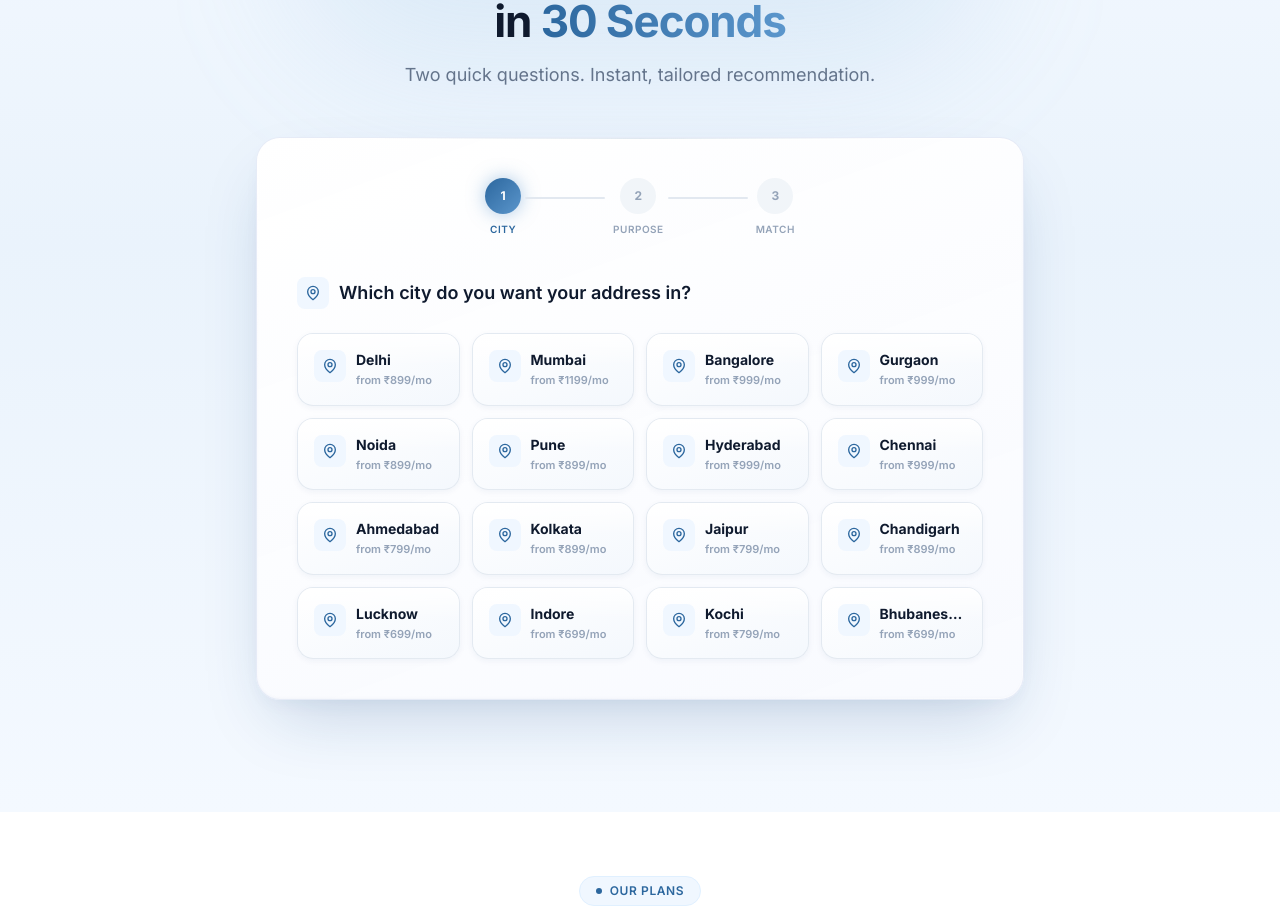
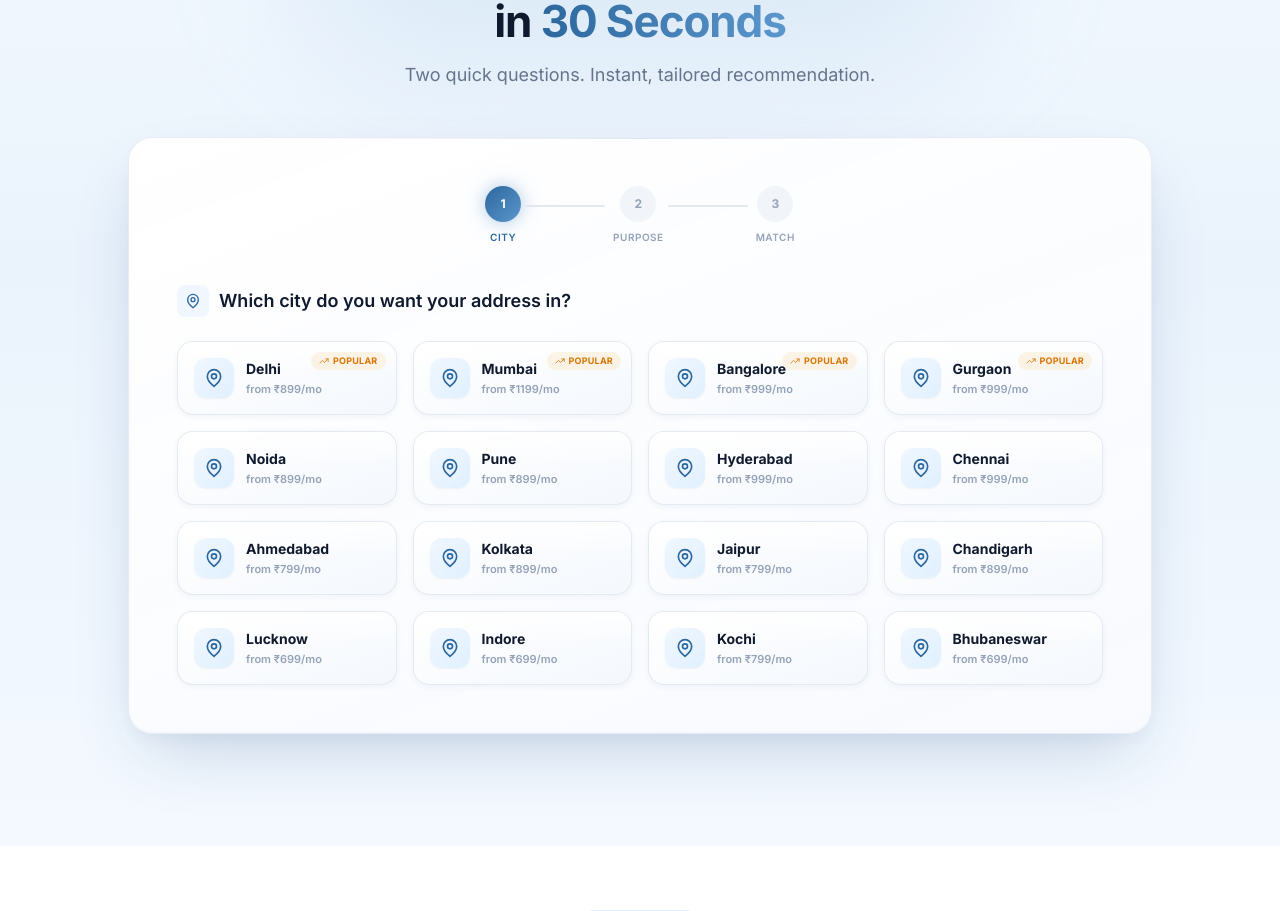
Before and after one commit to varunattricollab98/Website-, a React (Vite) app: page / in a window 1280 px wide. Shown: the part 1780-2691 px from the top of the page. Built offline with nearby package versions, Linux system fonts and the light colour scheme.

Commit message:
Address Finder: widen card (max-w-3xl -> 5xl, less side gap), enrich city tiles - gradient icon tiles that fill on hover, Popular badges on top metros, slide-in hover arrow, roomier layout (no more truncated Bhubaneswar)

```diff
--- a/src/components/sections/AddressFinder.jsx
+++ b/src/components/sections/AddressFinder.jsx
@@ -1,6 +1,6 @@
 import { motion, AnimatePresence } from 'framer-motion'
 import { useState } from 'react'
-import { MapPin, FileCheck, Building2, Mail, ArrowRight, ArrowLeft, Check, RotateCcw, Zap, Sparkles } from 'lucide-react'
+import { MapPin, FileCheck, Building2, Mail, ArrowRight, ArrowLeft, Check, RotateCcw, Zap, Sparkles, TrendingUp } from 'lucide-react'
 import { cities } from '../../data/cities'
 
 const goals = [
@@ -50,7 +50,7 @@ export default function AddressFinder() {
 
         {/* Console card — light crystal glass */}
         <motion.div
-          className="crystal-glass max-w-3xl mx-auto p-6 lg:p-10 relative rounded-[24px]"
+          className="crystal-glass max-w-5xl mx-auto p-6 lg:p-12 relative rounded-[24px]"
           initial={{ opacity: 0, y: 30 }}
           whileInView={{ opacity: 1, y: 0 }}
           viewport={{ once: true }}
@@ -92,24 +92,35 @@ export default function AddressFinder() {
                     </div>
                     <h3 className="text-base lg:text-lg font-semibold text-[#0f1a2e]">Which city do you want your address in?</h3>
                   </div>
-                  <div className="grid grid-cols-2 sm:grid-cols-4 gap-3">
-                    {cities.map((c) => (
+                  <div className="grid grid-cols-2 sm:grid-cols-3 lg:grid-cols-4 gap-3 lg:gap-4">
+                    {cities.map((c) => {
+                      const isPopular = ['delhi', 'mumbai', 'bangalore', 'gurgaon'].includes(c.slug)
+                      return (
                         <button
                           key={c.slug}
                           onClick={() => { setCity(c); setStep(2) }}
-                        className="gloss-tile group rounded-2xl px-4 py-4 text-left"
+                          className="gloss-tile group rounded-2xl p-4 text-left relative"
                         >
-                        <div className="relative flex items-start gap-2.5">
-                          <div className="w-8 h-8 rounded-lg bg-primary-50 flex items-center justify-center flex-shrink-0 group-hover:bg-primary transition-colors duration-300">
-                            <MapPin className="w-4 h-4 text-primary group-hover:text-white transition-colors duration-300" />
+                          {/* Popular badge */}
+                          {isPopular && (
+                            <span className="absolute top-2.5 right-2.5 z-10 inline-flex items-center gap-1 bg-[#f59e0b]/10 text-[#d97706] text-[9px] font-bold px-2 py-0.5 rounded-full uppercase tracking-wide">
+                              <TrendingUp className="w-2.5 h-2.5" /> Popular
+                            </span>
+                          )}
+                          <div className="relative flex items-center gap-3">
+                            <div className="w-10 h-10 rounded-xl bg-gradient-to-br from-primary-50 to-[#e0f0ff] flex items-center justify-center flex-shrink-0 group-hover:from-[#2c679e] group-hover:to-[#5b96cc] transition-all duration-300 shadow-sm">
+                              <MapPin className="w-5 h-5 text-primary group-hover:text-white transition-colors duration-300" />
                             </div>
-                          <div className="min-w-0">
-                            <span className="block text-sm font-bold text-[#0f1a2e] group-hover:text-primary transition-colors truncate">{c.name}</span>
+                            <div className="min-w-0 flex-1">
+                              <span className="block text-sm font-bold text-[#0f1a2e] group-hover:text-primary transition-colors">{c.name}</span>
                               <span className="block text-[11px] font-semibold text-text-muted mt-0.5">from ₹{c.price}/mo</span>
                             </div>
+                            {/* Hover arrow */}
+                            <ArrowRight className="w-4 h-4 text-primary opacity-0 -translate-x-2 group-hover:opacity-100 group-hover:translate-x-0 transition-all duration-300 flex-shrink-0" />
                           </div>
                         </button>
-                    ))}
+                      )
+                    })}
                   </div>
                 </motion.div>
               )}
```
Lines whose indentation alone changed are shown as unchanged.
